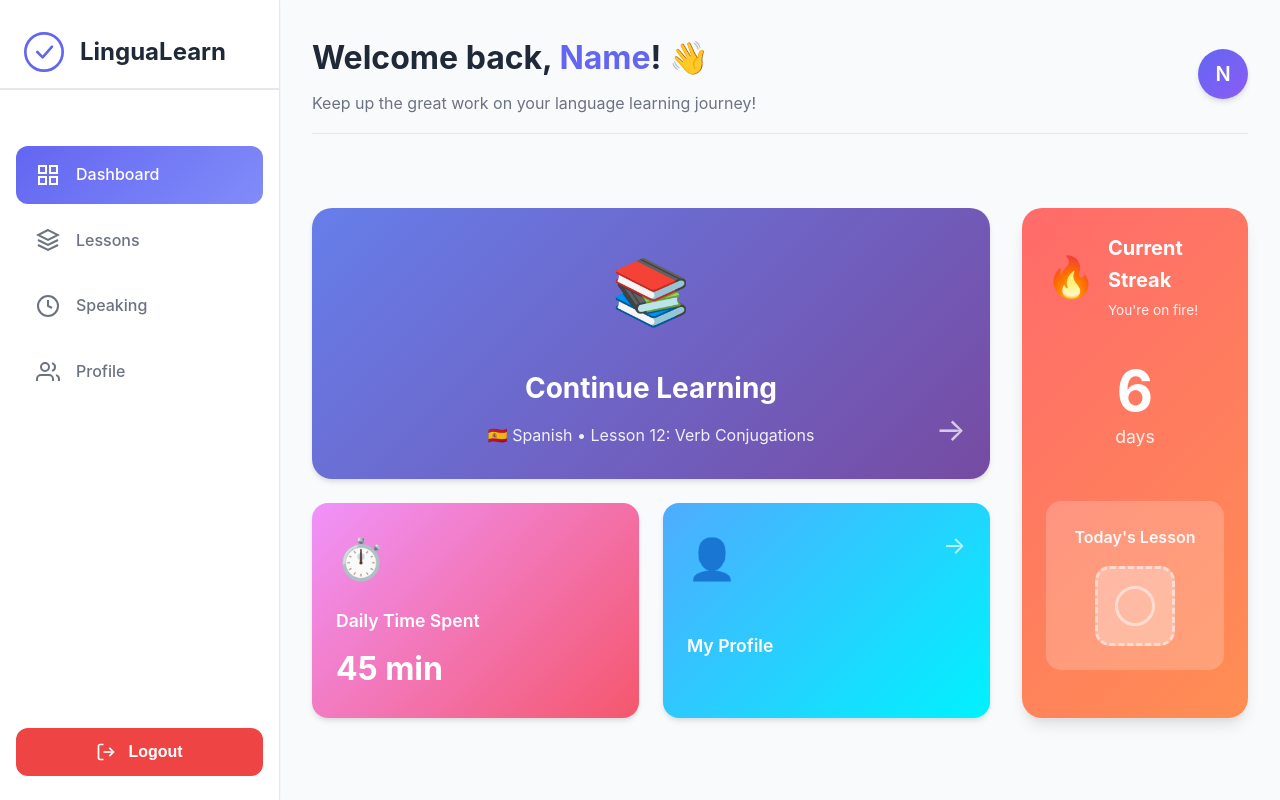
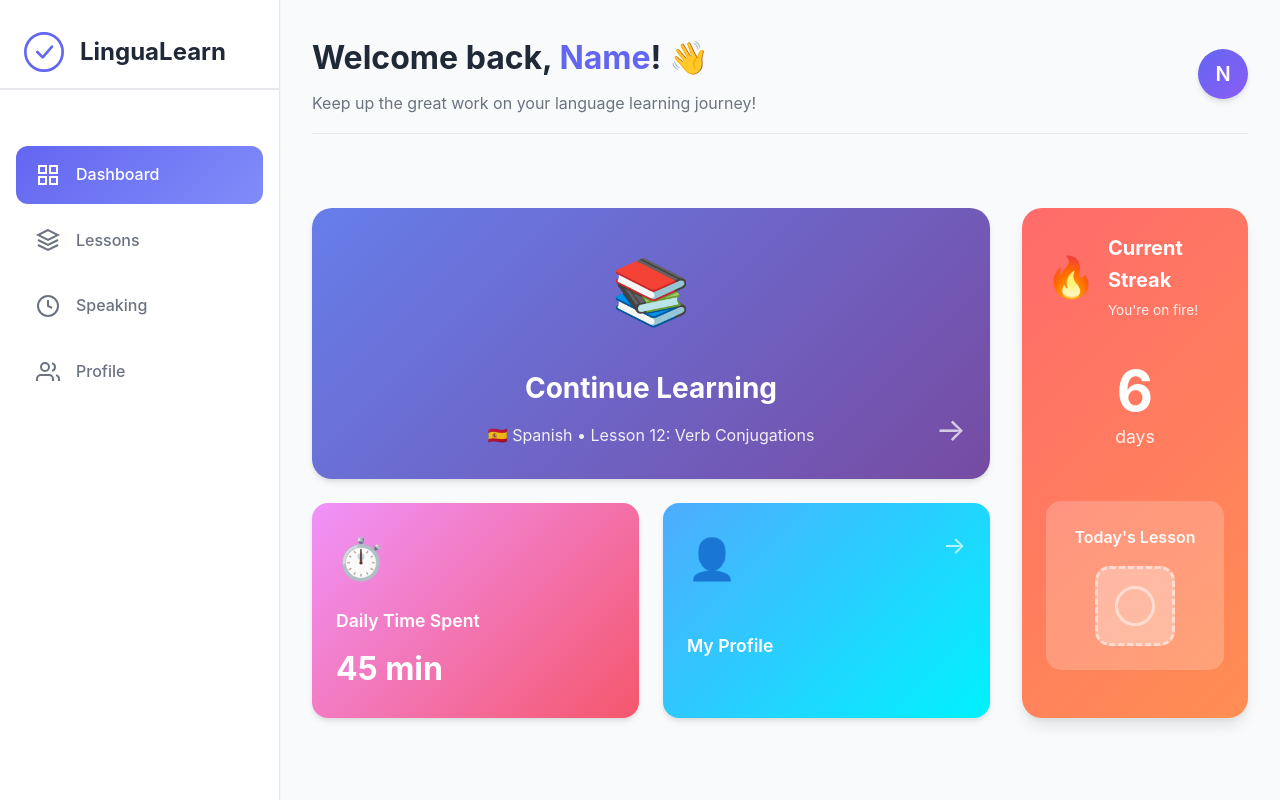
Before and after one commit to sardanad12/UFT-Hacks-13, a React (Vite) app in the folder frontend/: page /dashboard in a window 1280 px wide. Both pictures are taken after typing "name@example.com", "Sample123" into the empty fields and a click on the button "Sign In". Built offline with nearby package versions, Linux system fonts and the light colour scheme.

Commit message:
refined dashboard dropdown

```diff
--- a/frontend/src/components/ProfileDropdown.css
+++ b/frontend/src/components/ProfileDropdown.css
@@ -62,7 +62,7 @@
   display: flex;
   align-items: center;
   gap: 0.875rem;
-  padding: 1rem;
+  padding: 0.75rem;
   background: linear-gradient(135deg, rgba(99, 102, 241, 0.1), rgba(139, 92, 246, 0.1));
   border-bottom: 1px solid var(--border-color);
 }
@@ -114,11 +114,11 @@
 
 /* Dropdown Items */
 .dropdown-items {
-  padding: 0.5rem;
+  padding: 0.25rem;
 }
 
 .dropdown-footer {
-  padding: 0.5rem;
+  padding: 0.25rem;
 }
 
 .dropdown-item {
@@ -126,7 +126,7 @@
   align-items: center;
   gap: 0.75rem;
   width: 100%;
-  padding: 0.75rem 0.875rem;
+  padding: 0.5rem 0.5rem;
   border: none;
   background: none;
   border-radius: 10px;
--- a/frontend/src/components/Sidebar.jsx
+++ b/frontend/src/components/Sidebar.jsx
@@ -85,15 +85,6 @@ const Sidebar = ({ onLogout }) => {
           <span>Profile</span>
         </NavLink>
       </nav>
-
-      <button className="logout-btn" onClick={onLogout}>
-        <svg width="20" height="20" viewBox="0 0 24 24" fill="none" stroke="currentColor" strokeWidth="2">
-          <path d="M9 21H5a2 2 0 0 1-2-2V5a2 2 0 0 1 2-2h4" />
-          <polyline points="16 17 21 12 16 7" />
-          <line x1="21" y1="12" x2="9" y2="12" />
-        </svg>
-        <span>Logout</span>
-      </button>
     </aside>
   );
 };
```
